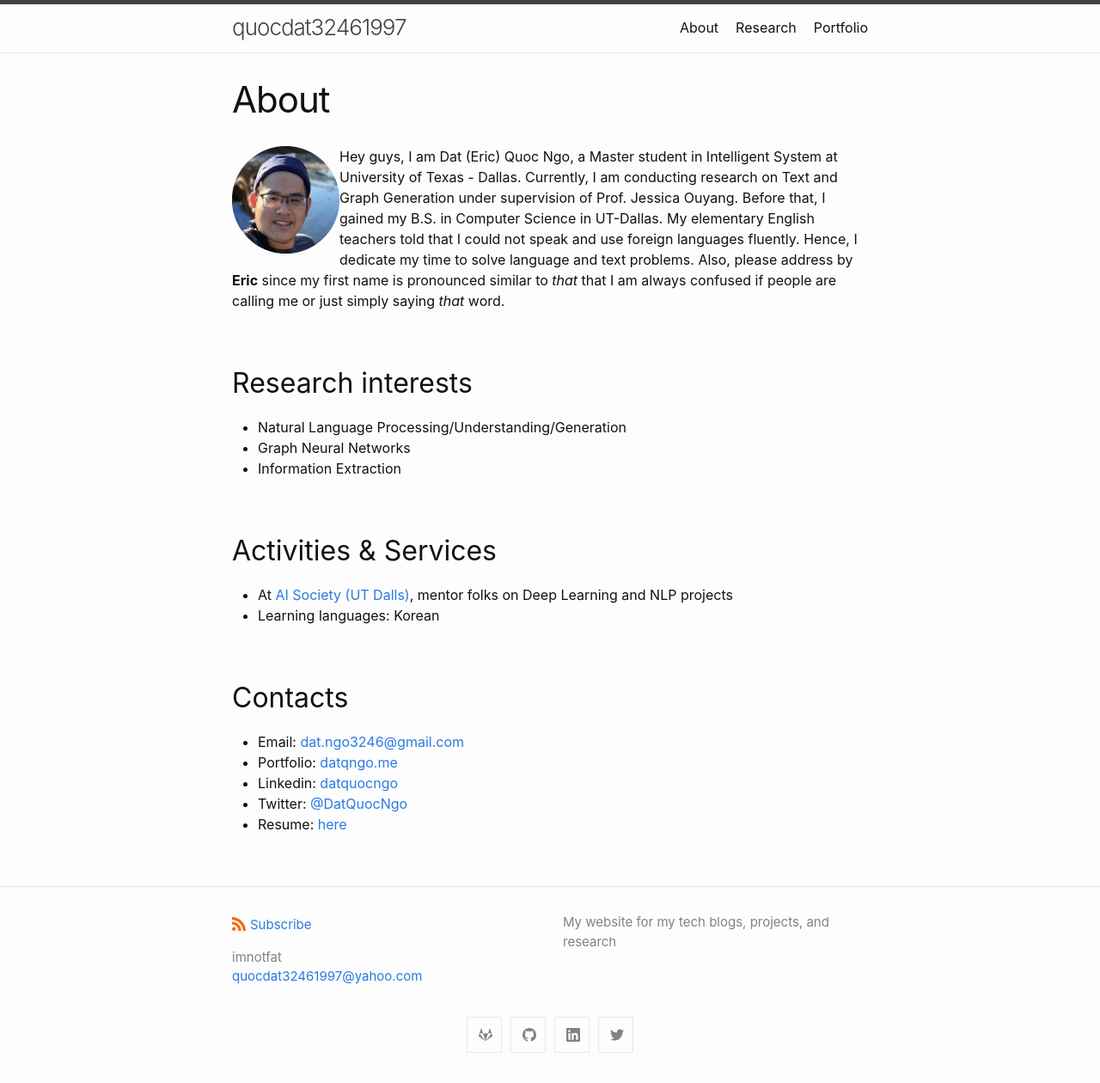
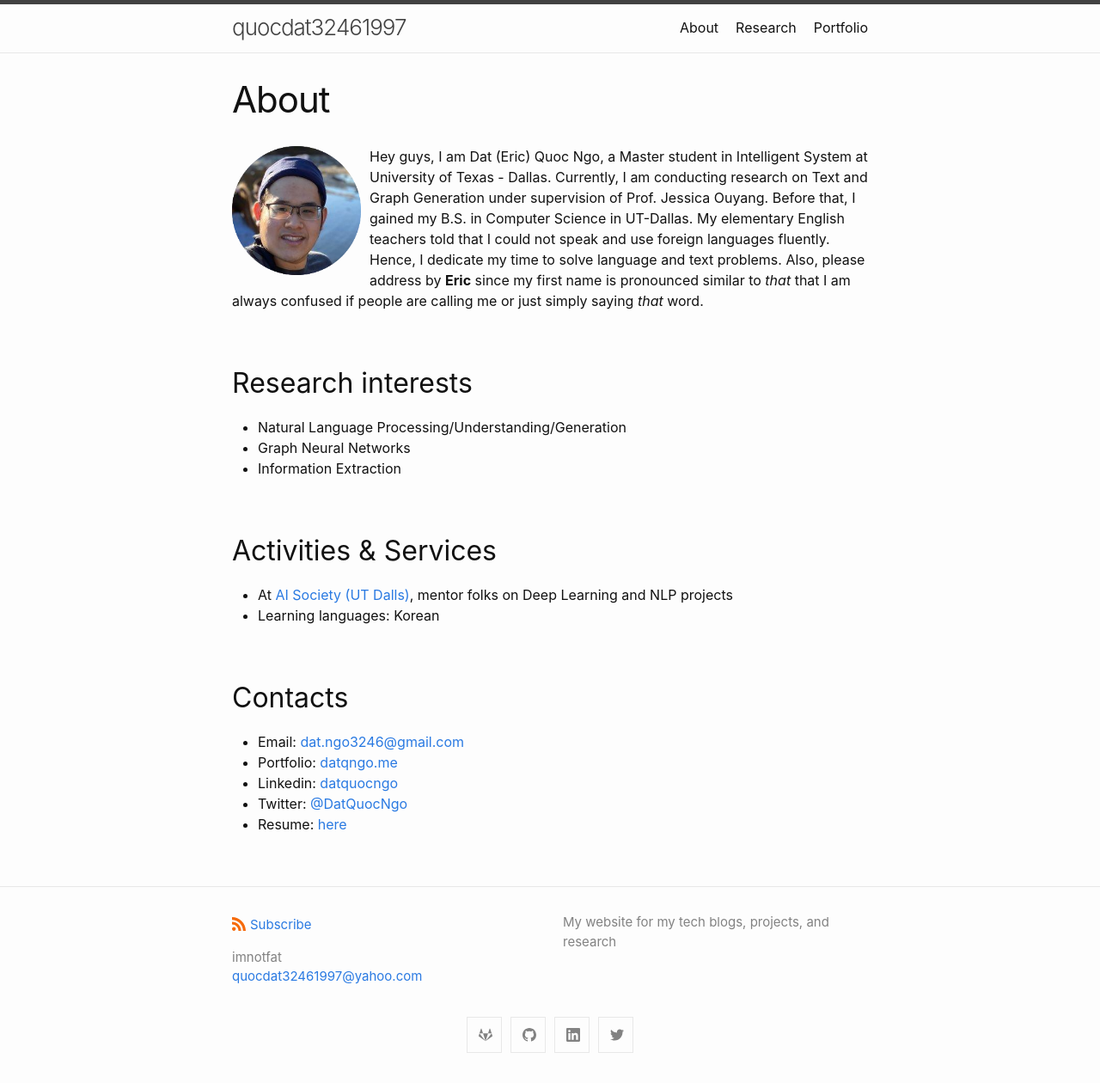
Before and after one commit to quocdat32461997/quocdat32461997.github.io, a Jekyll site: the page built from about.md, in a window 1280 px wide. Shown: the whole page at 86% size. Built offline with Jekyll 4.4.1, drawn with Linux system fonts in a browser that asks for light colours.

Commit message:
Add margin

```diff
--- a/about.md
+++ b/about.md
@@ -4,7 +4,7 @@ title: About
 permalink: /about/
 ---
 
-<img align="left" width="125" height="125" margin="10" src="/assets/dat_head_shot.png">
+<img align="left" width="150" height="150" style="margin-right: 10px;" src="/assets/dat_head_shot.png">
 
 Hey guys, I am Dat (Eric) Quoc Ngo, a Master student in Intelligent System at University of Texas - Dallas.
 Currently, I am conducting research on Text and Graph Generation under supervision of Prof. Jessica Ouyang.
```
